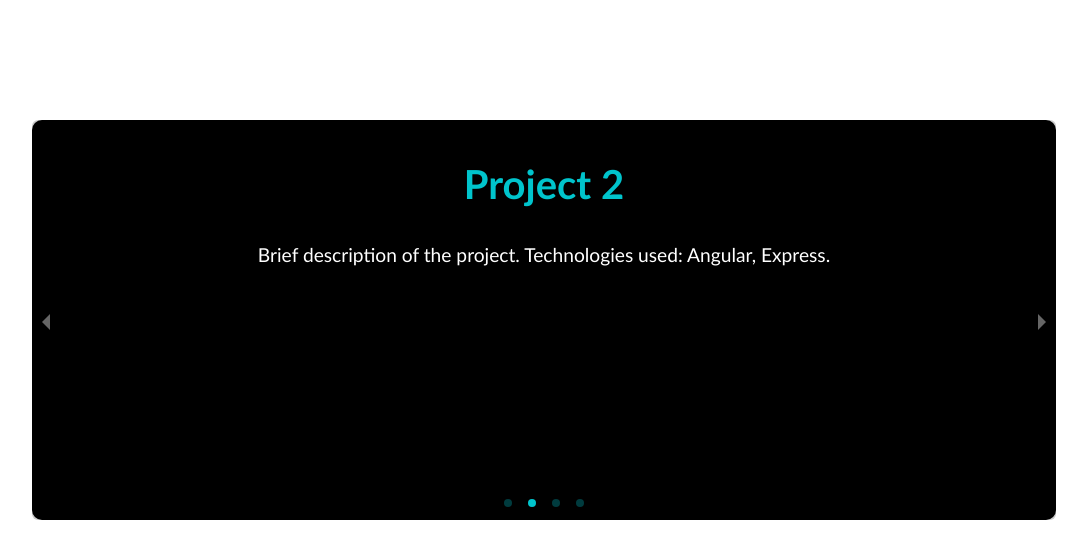
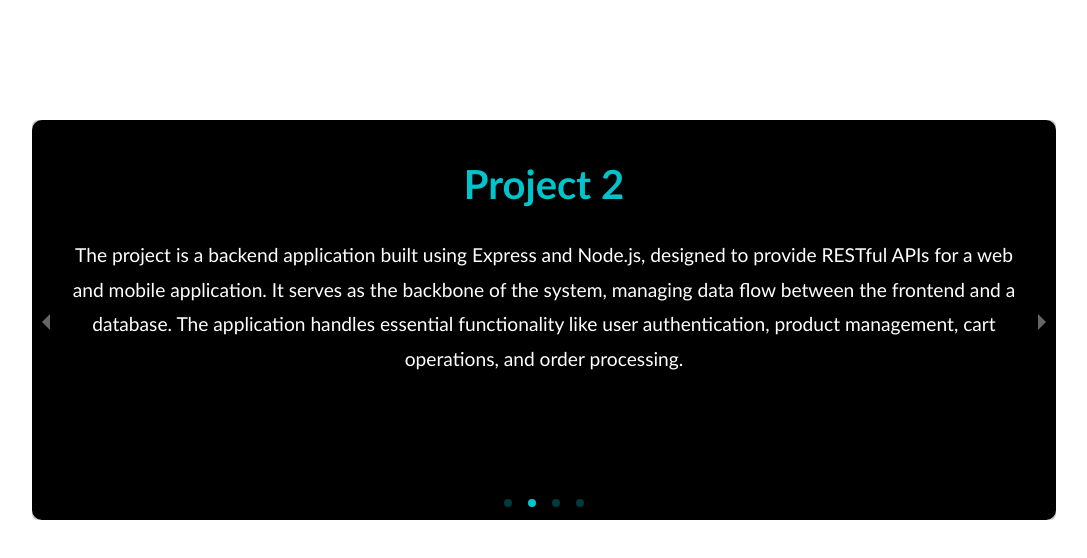
Before and after one commit to pranaysalunke5/Personal-Portfolio, a React (Create React App) app: page /work in a window 1280 px wide. Shown: the top 558 px of the page, without its empty margins (96-1183 px from the left). Built offline with nearby package versions, Linux system fonts and the light colour scheme.

Commit message:
decriptions

```diff
--- a/src/components/Body/Work/Work.jsx
+++ b/src/components/Body/Work/Work.jsx
@@ -1,7 +1,7 @@
-import React from 'react';
-import './Work.css'; // Import your CSS file for styling
-import { Carousel } from 'react-responsive-carousel';
-import 'react-responsive-carousel/lib/styles/carousel.min.css'; // Carousel styles
+import React from "react";
+import "./Work.css"; // Import your CSS file for styling
+import { Carousel } from "react-responsive-carousel";
+import "react-responsive-carousel/lib/styles/carousel.min.css"; // Carousel styles
 
 const Work = () => {
   return (
@@ -16,25 +16,44 @@
         <div className="work-card bg-black">
           <h2 className="work-title">Project 1</h2>
           <p className="work-description">
-            Brief description of the project. Technologies used: React, Node.js.
+            The project is a React Native application designed to offer a
+            seamless user experience for e-commerce functionality. It includes
+            key features such as product browsing, category filtering, cart
+            management, and checkout. The app utilizes various reusable
+            components and state management techniques to ensure optimal
+            performance and scalability
           </p>
         </div>
         <div className="work-card bg-black">
           <h2 className="work-title">Project 2</h2>
           <p className="work-description">
-            Brief description of the project. Technologies used: Angular, Express.
+            The project is a backend application built using Express and
+            Node.js, designed to provide RESTful APIs for a web and mobile
+            application. It serves as the backbone of the system, managing data
+            flow between the frontend and a database. The application handles
+            essential functionality like user authentication, product
+            management, cart operations, and order processing.
           </p>
         </div>
         <div className="work-card bg-black">
           <h2 className="work-title">Project 3</h2>
           <p className="work-description">
-            Brief description of the project. Technologies used: Vue.js, MongoDB.
+            The project is a data-driven application built with MongoDB as the
+            primary database. It is designed to handle large-scale,
+            unstructured, or semi-structured data effectively, enabling
+            efficient data storage, retrieval, and management. The application
+            supports functionalities such as user management, product
+            cataloging, and real-time data operations.
           </p>
         </div>
         <div className="work-card bg-black">
           <h2 className="work-title">Project 4</h2>
           <p className="work-description">
-            Brief description of the project. Technologies used: React Native, Firebase.
+            The project is a React Native mobile application designed to provide
+            a user-friendly interface and cross-platform compatibility. It
+            focuses on delivering a seamless experience for functionalities such
+            as browsing, user interaction, data display, and integration with
+            backend APIs
           </p>
         </div>
       </Carousel>
```
